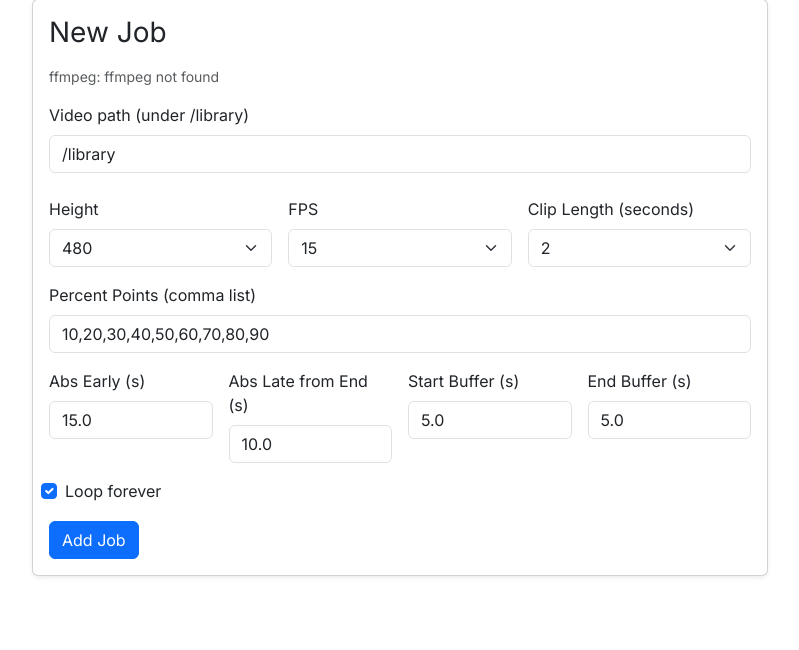
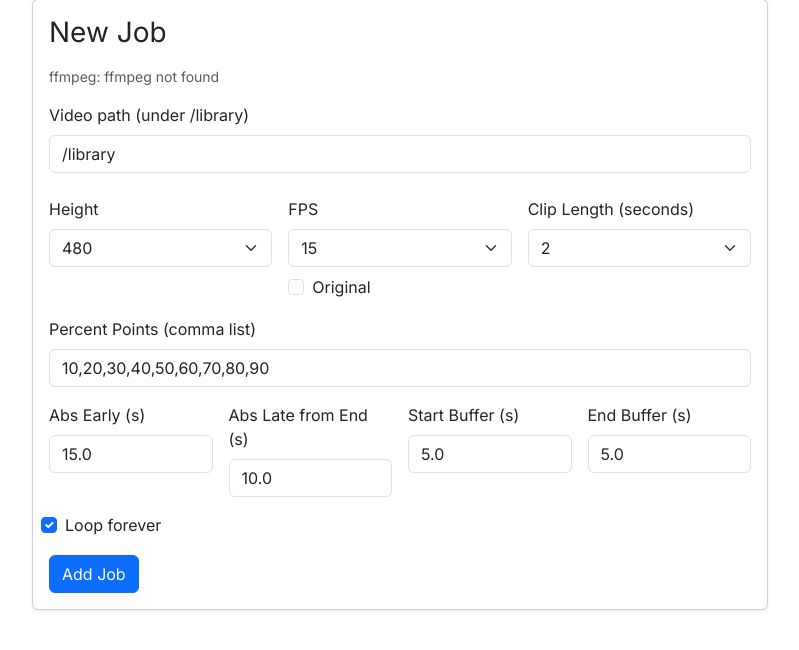
Before and after one commit to RAQ-Tech/vid2gif, a Flask app: page / in a window 1280 px wide. Shown: the part 82-732 px from the top of the page, without its empty margins (240-1039 px from the left). Run offline with Flask 3, Linux system fonts and the light colour scheme; data that the repository does not hold is empty; parts of the project's set-up code (start-up, migrations or seed data) failed here and were passed over.

Commit message:
Test original FPS handling

```diff
--- a/app/ffmpeg_utils.py
+++ b/app/ffmpeg_utils.py
@@ -133,7 +133,21 @@
 
 
 def make_gif_multi_inputs(video, segs, out_gif, cfg, job):
-    fps = int(cfg["fps"])
+    fps_cfg = cfg["fps"]
+    if fps_cfg == "original":
+        details, err = probe_video_details(video)
+        if err:
+            return False, err
+        try:
+            info = json.loads(details or "{}")
+            stream = info.get("streams", [{}])[0]
+            fps = stream.get("avg_frame_rate", "0")
+            if not fps or fps == "0/0":
+                fps = "15"
+        except Exception as e:
+            return False, str(e)
+    else:
+        fps = str(int(fps_cfg))
     height = int(cfg["height"])
     loop = "0" if cfg["loop_forever"] else "1"
 
--- a/app/routes.py
+++ b/app/routes.py
@@ -250,7 +250,13 @@
         return jsonify({"error": "Path not found"}), 400
 
     height = choose_numeric(request.form, "height_preset", "height_custom", int, DEFAULTS["height"])
-    fps = choose_numeric(request.form, "fps_preset", "fps_custom", int, DEFAULTS["fps"])
+    fps = (
+        "original"
+        if request.form.get("fps_original")
+        else choose_numeric(
+            request.form, "fps_preset", "fps_custom", int, DEFAULTS["fps"]
+        )
+    )
     clip_len = choose_numeric(
         request.form, "clip_len_preset", "clip_len_custom", float, DEFAULTS["clip_len"]
     )
--- a/app/templates/index.html
+++ b/app/templates/index.html
@@ -4,11 +4,13 @@
 
 {% block head %}
   <script>
-    function toggleCustom(selectElId, customInputId) {
+    function toggleCustom(selectElId, customInputId, originalCheckboxId) {
       const sel = document.getElementById(selectElId);
       const inp = document.getElementById(customInputId);
-      const useCustom = sel.value === 'custom';
+      const orig = originalCheckboxId ? document.getElementById(originalCheckboxId) : null;
+      const useCustom = sel.value === 'custom' && !(orig && orig.checked);
       inp.classList.toggle('d-none', !useCustom);
+      inp.disabled = !useCustom;
       if (!useCustom) inp.value = '';
     }
 
@@ -67,7 +69,7 @@
     async function init() {
       loadForm();
       toggleCustom('height_preset','height_custom');
-      toggleCustom('fps_preset','fps_custom');
+      toggleCustom('fps_preset','fps_custom','fps_original');
       toggleCustom('clip_len_preset','clip_len_custom');
       const vid = document.getElementById('video');
       if (!vid.value) {
@@ -112,7 +114,7 @@
 
             <div class="col-md-4">
               <label class="form-label">FPS</label>
-              <select id="fps_preset" name="fps_preset" onchange="toggleCustom('fps_preset','fps_custom')" class="form-select">
+              <select id="fps_preset" name="fps_preset" onchange="toggleCustom('fps_preset','fps_custom','fps_original')" class="form-select">
                 <option value="10">10</option>
                 <option value="12">12</option>
                 <option value="15" selected>15</option>
@@ -122,6 +124,10 @@
                 <option value="custom">Custom…</option>
               </select>
               <input id="fps_custom" name="fps_custom" placeholder="e.g. 17" class="form-control mt-2 d-none">
+              <div class="form-check mt-2">
+                <input type="checkbox" id="fps_original" name="fps_original" class="form-check-input" onchange="toggleCustom('fps_preset','fps_custom','fps_original')">
+                <label class="form-check-label" for="fps_original">Original</label>
+              </div>
             </div>
 
             <div class="col-md-4">
```
Also changed, not shown: tests/test_api_add.py (added, +38 -0 lines).
